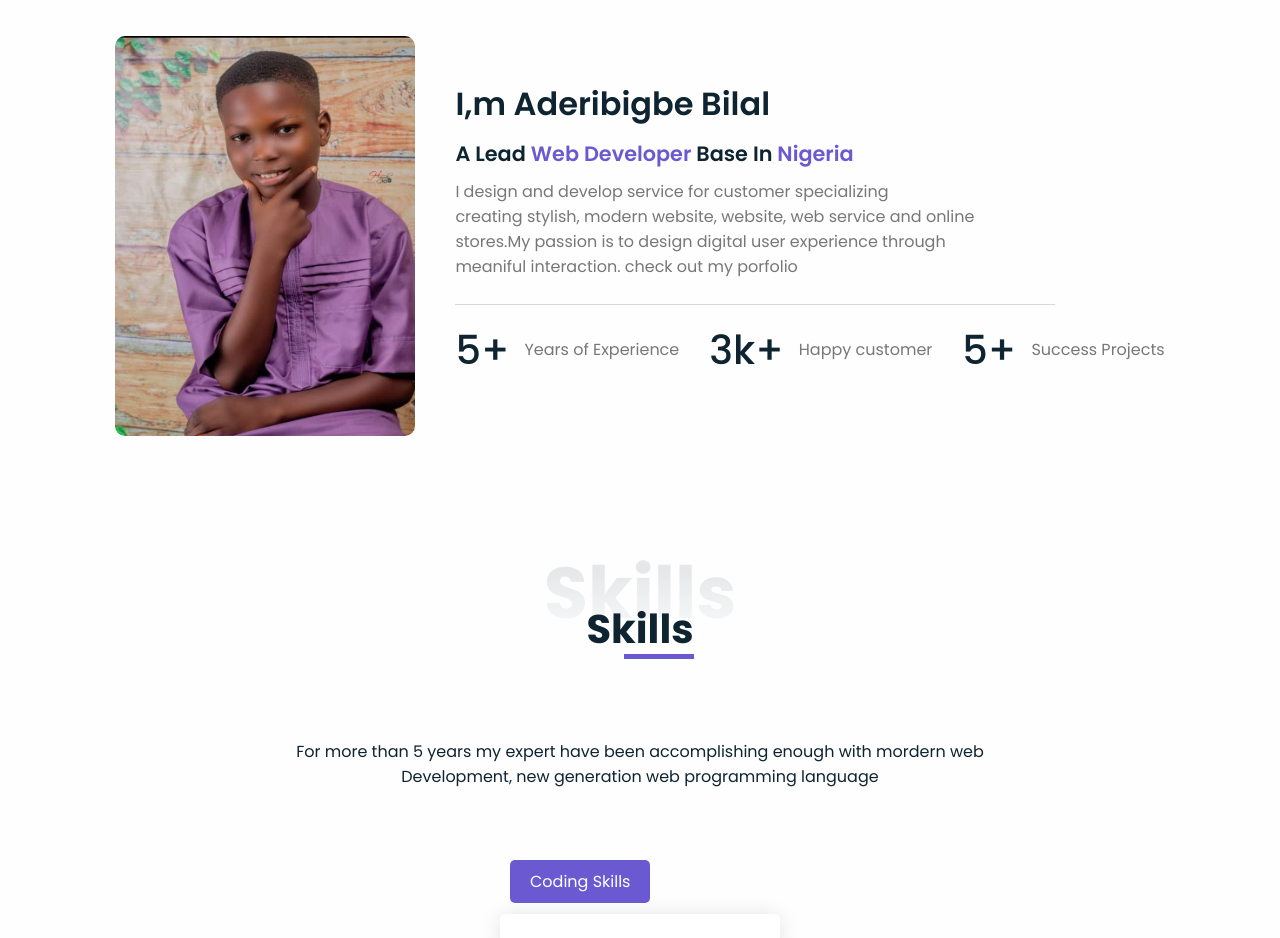
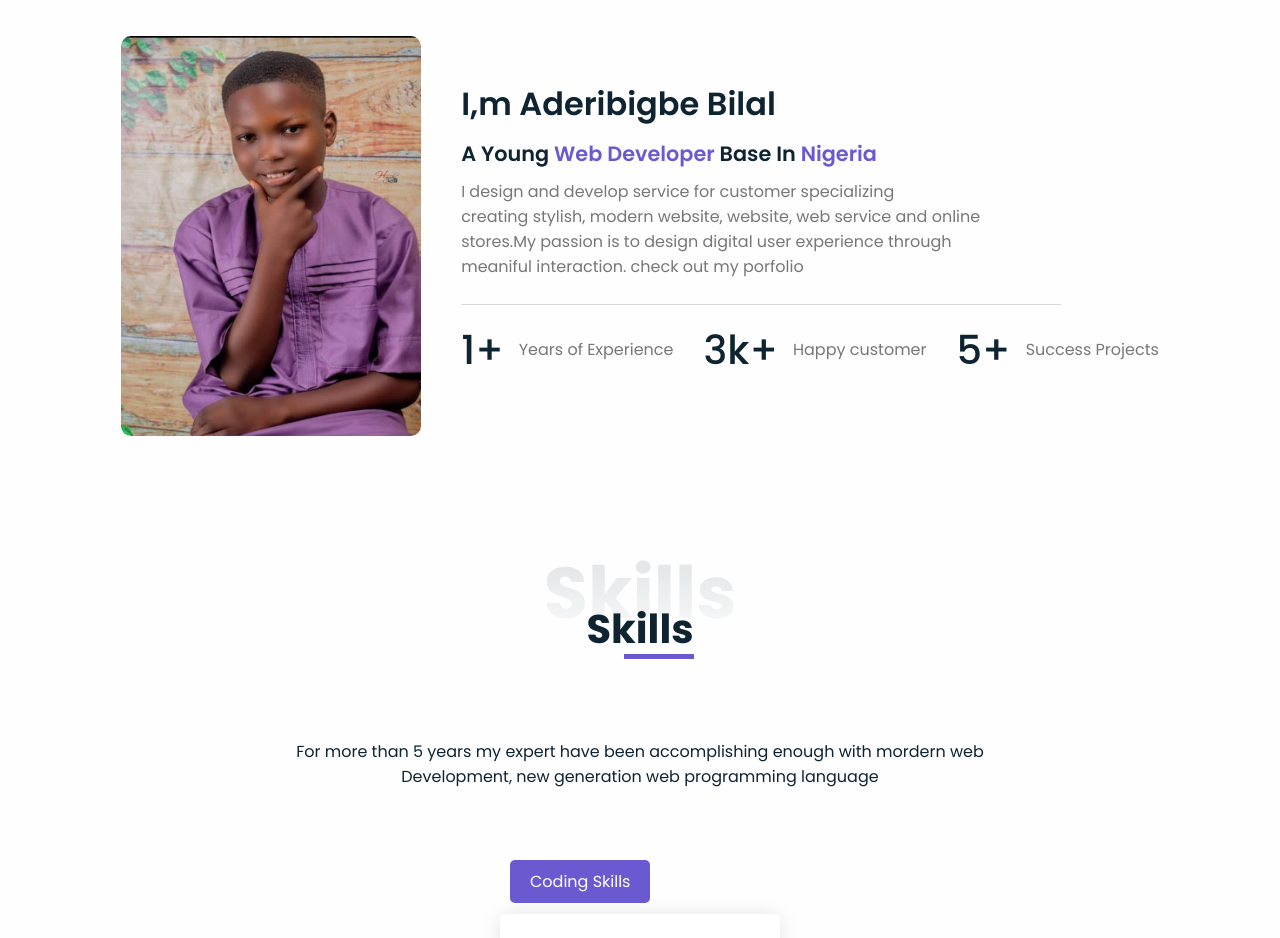
Before and after one commit to bilalcodingstudio/Aderibigebe-Bilal-Adebowale, a plain HTML site: page index.html in a window 1280 px wide. Shown: the part 1060-1998 px from the top of the page. Drawn offline with Linux system fonts and the light colour scheme.

Commit message:
Index.html

```diff
--- a/index.html
+++ b/index.html
@@ -99,7 +99,7 @@
         <div class="about-info">
             <div class="description">
                 <h3>I,m Aderibigbe Bilal</h3>
-                <h4>A Lead <span>Web Developer</span> Base In <span>Nigeria</span></h4>
+                <h4>A Young <span>Web Developer</span> Base In <span>Nigeria</span></h4>
                 <p>I design and develop service for customer specializing <br> creating
                     stylish, modern website, website, web service and online <br> stores.My passion
                     is to design digital user experience through  <br>
@@ -108,7 +108,7 @@
             </div>
             <ul class="professional-list">
                 <li class="list-item">
-                    <h3>5+</h3>
+                    <h3>1+</h3>
                     <span>Years of Experience</span>
                 </li>
                 <li class="list-item">
```
